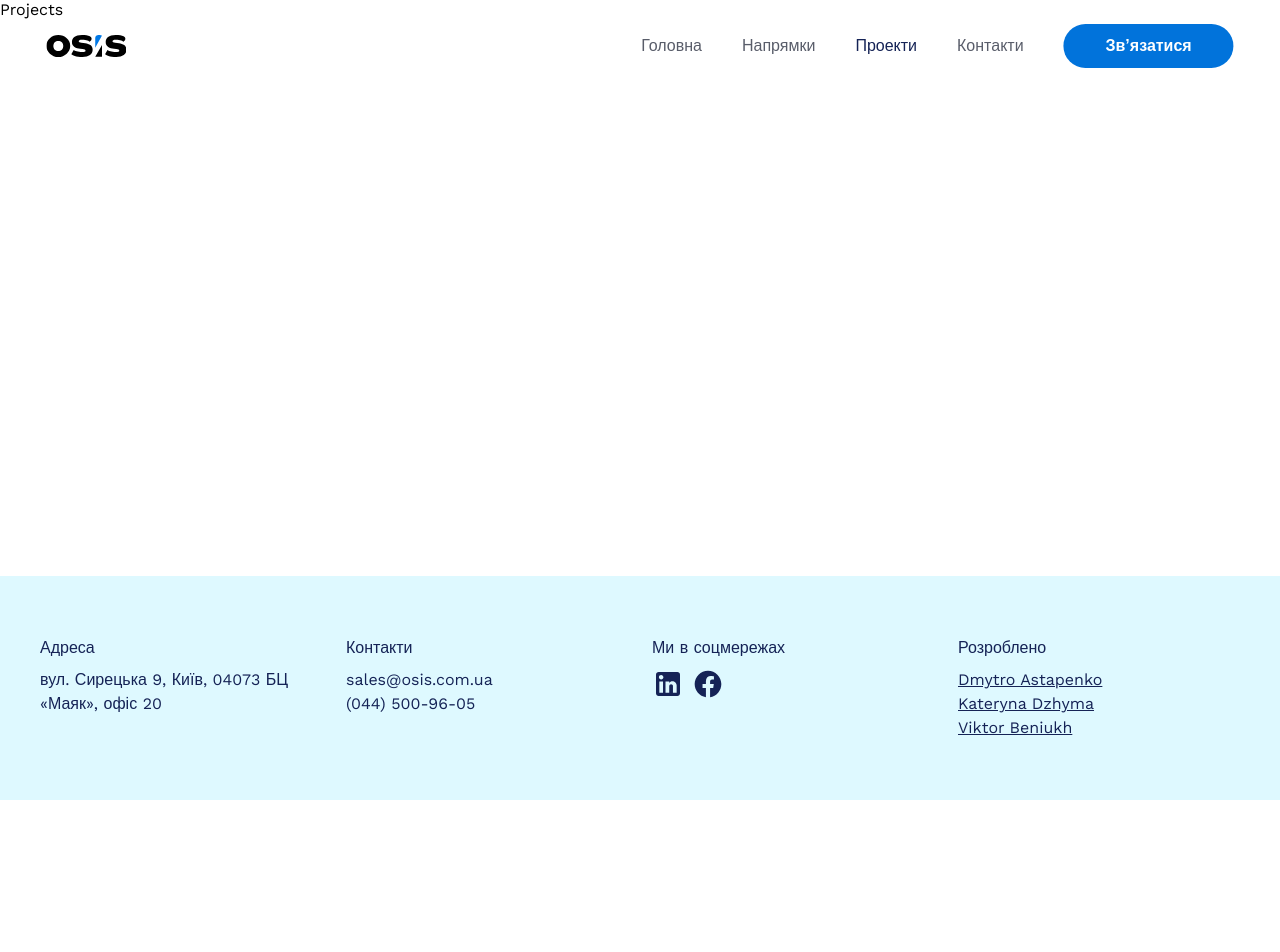
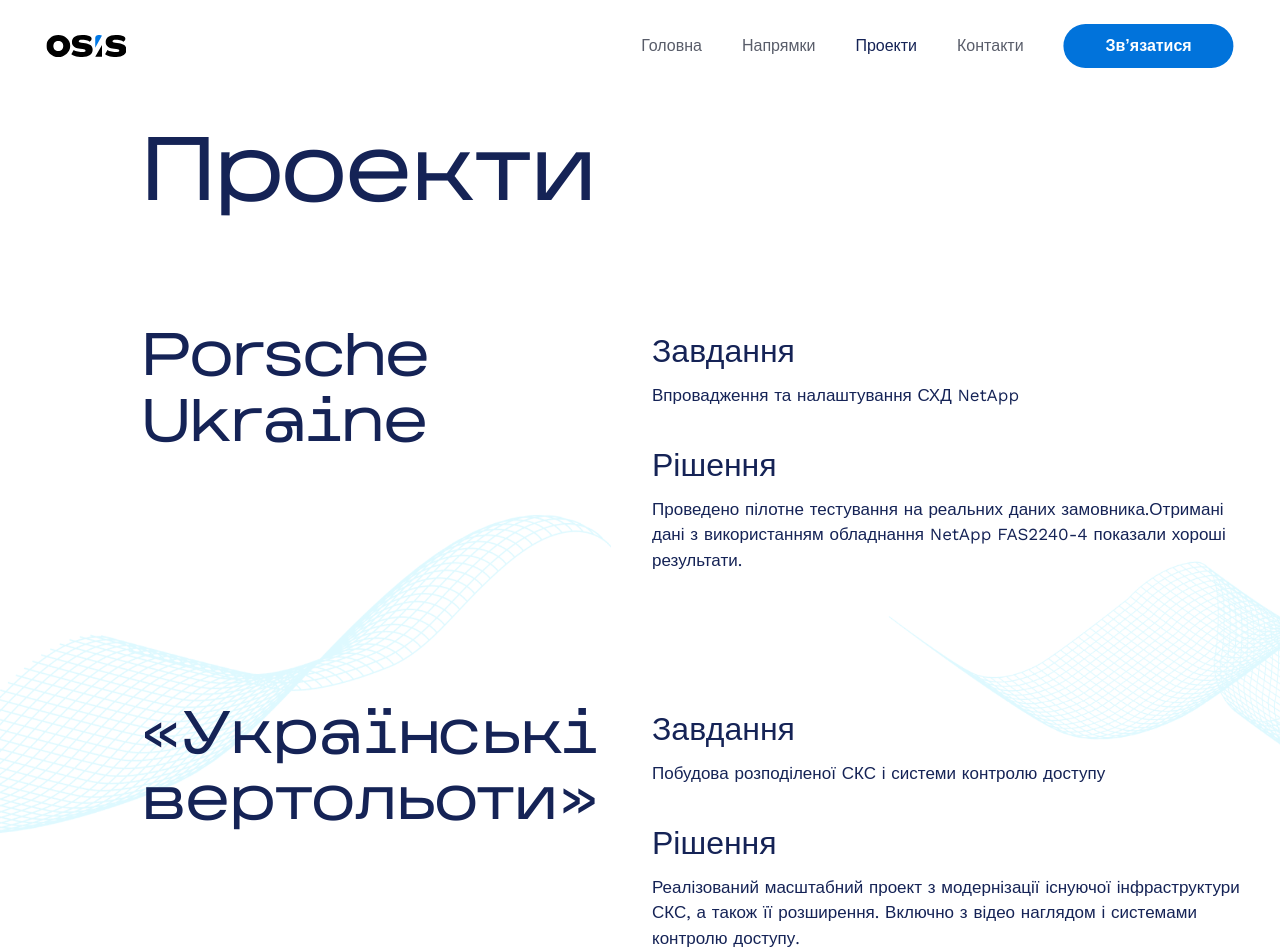
Before and after one commit to Bonum-taurus/OSIS, a React (Create React App) app in the folder osis/: page /#/projects in a window 1280 px wide. Shown: the top 952 px of the page. Before the commit the page ends 800 px from the top, so only its background shows below. Built offline with nearby package versions, Linux system fonts and the light colour scheme.

Commit message:
added projects page

```diff
--- /dev/null
+++ b/osis/src/components/ButtonConsultation/ButtonConsultation.scss
@@ -0,0 +1,48 @@
+@import '../../utilities.scss';
+
+.button-consultation {
+  border: none;
+
+  width: 384px;
+  height: 80px;
+
+  padding: 10px 40px;
+
+  cursor: pointer;
+
+  background-color: $button-color;
+  border-radius: 100px;
+
+  display: flex;
+  justify-content: space-between;
+  align-items: center;
+
+  transition: all .5s;
+
+  &__name {
+    color: #fff;
+    font-size: 16px;
+    font-weight: 600;
+    line-height: 150%;
+  }
+
+  &__arrow {
+    background-color: $active-color;
+    border-radius: 100px;
+    padding: 16px 24px;
+
+    display: flex;
+    justify-content: right;
+    align-items: center;
+
+    transition: all .5s;
+  }
+
+  &:hover &__arrow {
+    padding-left: 100px;
+  }
+
+  &:active {
+    background-color: $active-color;
+  }
+}
--- /dev/null
+++ b/osis/src/components/ButtonConsultation/ButtonConsultation.tsx
@@ -0,0 +1,22 @@
+import { useNavigate } from 'react-router-dom';
+
+import './ButtonConsultation.scss';
+import arrow from '../../images/button/arrow-nav.svg';
+
+export const ButtonConsultation = () => {
+  const navigate = useNavigate();
+
+  return (
+    <button
+      className="button-consultation"
+      onClick={() => navigate('/contacts')}
+    >
+      <span className="button-consultation__name">
+        Зв’язатися з нами
+      </span>
+      <span className="button-consultation__arrow">
+        <img src={arrow} alt="arrow" />
+      </span>
+    </button>
+  )
+}
--- /dev/null
+++ b/osis/src/components/ButtonConsultation/index.js
@@ -0,0 +1 @@
+export * from './ButtonConsultation';
--- a/osis/src/components/VendorCard/VendorCard.scss
+++ b/osis/src/components/VendorCard/VendorCard.scss
@@ -26,7 +26,27 @@
 .vendor {
   @include card;
 
+  &:hover &__logo--12::before {
+    font-size: 30px;
+    color: $button-color;
+    font-family: $title-font;
+  }
+
   &__logo {
-    @include cardLoop($vendors, vendor)
+    @include cardLoop($vendors, vendor);
+
+    display: flex;
+    justify-content: center;
+    align-items: center;
+
+    &--12::before {
+      content: 'Інші';
+      font-family: 'Work Sans';
+      color: #212529;
+      font-size: 24px;
+      line-height: 150%;
+
+      transition: all .4s;
+    }
   }
 }
--- a/osis/src/pages/directions/Directions.scss
+++ b/osis/src/pages/directions/Directions.scss
@@ -8,7 +8,7 @@
   @include grid;
 
   &__title {
-    @include subtitle;
+    @include title();
 
     grid-column: 2 / 8;
 
@@ -21,7 +21,7 @@
 
   &__parallax-box-left {
     grid-column: 1 / 5;
-    grid-row: 2 / 3;
+    grid-row: 2 / 4;
 
     position: relative;
   }
@@ -30,6 +30,8 @@
     position: absolute;
     top: 0;
     left: -175%;
+
+    z-index: -10;
   }
 
   &__parallax-box-right {
@@ -37,12 +39,12 @@
     grid-row: 3 / 4;
 
     position: relative;
-    z-index: -10;
   }
 
   &__parallax-right {
     position: absolute;
-    top: -50%;
+    top: 0;
+    right: -75%;
 
     z-index: -10;
   }
--- a/osis/src/pages/projects/Projects.scss
+++ b/osis/src/pages/projects/Projects.scss
@@ -0,0 +1,84 @@
+@import '../../utilities.scss';
+
+$margin-bottom: 100px;
+
+.projects {
+  @include container;
+
+  padding: 128px $padding-sides 0;
+
+  @include grid;
+
+  &__title {
+    @include title();
+
+    margin-bottom: $margin-bottom;
+
+    grid-column: 2 / 7;
+  }
+
+  &__block {
+    margin-bottom: $margin-bottom;
+
+    grid-column: 7 / 13;
+  }
+
+  &__subtitle {
+    @include title(60px);
+
+    grid-column: 2 / 7;
+
+    &--consultation {
+      grid-column: 2 / 8;
+
+      margin-bottom: 60px;
+    }
+  }
+
+  &__name {
+    color: $active-color;
+    font-size: 32px;
+    line-height: 150%;
+
+    margin-bottom: 8px;
+  }
+
+  &__text {
+    @include text;
+
+    color: $active-color;
+
+    margin-bottom: 32px;
+  }
+
+  &__button-consultation {
+    grid-column: 7 / 13;
+
+    margin-bottom: 60px;
+  }
+
+  &__parallax-box-left {
+    grid-column: 1 / 6;
+
+    position: relative;
+    z-index: -10;
+  }
+
+  &__parallax-left {
+    position: absolute;
+    top: 0;
+    left: -80%;
+  }
+
+  &__parallax-box-right {
+    grid-column: 8 / 13;
+
+    position: relative;
+    z-index: -10;
+  }
+
+  &__parallax-right {
+    position: absolute;
+    right: -125%;
+  }
+}
--- a/osis/src/pages/projects/Projects.tsx
+++ b/osis/src/pages/projects/Projects.tsx
@@ -1,9 +1,120 @@
+import { ButtonConsultation } from '../../components/ButtonConsultation';
 import './Projects.scss';
+
+import { Parallax } from 'react-scroll-parallax';
+import { WaveParallax } from '../../components/WaveParallax';
+import wave_left from '../../images/parallax/projects-wave-parallax.png';
+import wave_right from '../../images/parallax/directions-wave-parallax.png';
 
 export const Projects = () => {
   return (
-    <div className="projects">
-      <h1>Projects</h1>
-    </div>
+    <section className="projects">
+      <h2 className="projects__title">
+        Проекти
+      </h2>
+
+      <h3 className="projects__subtitle">
+        Porsche Ukraine
+      </h3>
+      <article className="projects__block">
+        <h4 className="projects__name">
+          Завдання
+        </h4>
+        <p className="projects__text">
+          Впровадження та налаштування СХД NetApp
+        </p>
+
+        <h4 className="projects__name">
+          Рішення
+        </h4>
+        <p className="projects__text">
+          Проведено пілотне тестування на реальних даних замовника.Отримані дані з використанням обладнання NetApp FAS2240-4 показали хороші результати.
+        </p>
+      </article>
+
+      <div className="projects__parallax-box-left">
+        <Parallax
+          className="projects__parallax-left"
+          translateY={['-80%', '160%']}
+        >
+          <WaveParallax wave={wave_left} />
+        </Parallax>
+      </div>
+
+      <h3 className="projects__subtitle">
+        «Українські вертольоти»
+      </h3>
+      <article className="projects__block">
+        <h4 className="projects__name">
+          Завдання
+        </h4>
+        <p className="projects__text">
+          Побудова розподіленої СКС і системи контролю доступу
+        </p>
+
+        <h4 className="projects__name">
+          Рішення
+        </h4>
+        <p className="projects__text">
+          Реалізований масштабний проект з модернізації існуючої інфраструктури СКС, а також її розширення. Включно з відео наглядом і системами контролю доступу.
+        </p>
+      </article>
+
+      <div className="projects__parallax-box-right">
+        <Parallax
+          className="projects__parallax-right"
+          translateY={['0%', '-180%']}
+        >
+          <WaveParallax wave={wave_right} />
+        </Parallax>
+      </div>
+
+
+      <h3 className="projects__subtitle">
+        «КОСМО»
+      </h3>
+      <article className="projects__block">
+        <h4 className="projects__name">
+          Завдання
+        </h4>
+        <p className="projects__text">
+          Побудова бездротової інфраструктури. Модернізація периметра мережі і побудова відмовостійкого периметру мережі передачі даних.
+        </p>
+
+        <h4 className="projects__name">
+          Рішення
+        </h4>
+        <p className="projects__text">
+          Побудований захищений периметр мережі, два незалежних модуля Internet і WAN, внутрішня і зовнішня DMZ. Організовано збір статистики з використанням протоколу NetFlow. Також реалізована бездротова інфраструктура в логістичному центрі. Архітектура побудована на топових продуктах лінійки Cisco. Як продукт для моніторингу були обрані Cisco Prime Infrastructure та Fluke Networks.
+        </p>
+      </article>
+
+      <h3 className="projects__subtitle">
+        Один із найбільших банків України
+      </h3>
+      <article className="projects__block">
+        <h4 className="projects__name">
+          Завдання
+        </h4>
+        <p className="projects__text">
+          Підвищення рівня безпеки віртуальної інфраструктури Банку.
+        </p>
+
+        <h4 className="projects__name">
+          Рішення
+        </h4>
+        <p className="projects__text">
+          Реалізовано унікальний у своєму роді проект з розвитку та підвищення рівня безпеки віртуальної інфраструктури, що дозволило значно полегшити систему виявлення інцидентів, завдяки введенню нормативних документів, що регламентують як розмежування доступу зокрема, так і роботу віртуальної інфраструктури в цілому.
+        </p>
+      </article>
+
+      <h3 className="projects__subtitle projects__subtitle--consultation">
+        Потрібна консультація?
+      </h3>
+
+      <div className="projects__button-consultation">
+        <ButtonConsultation/>
+      </div>
+    </section>
   )
 }
--- a/osis/src/utilities.scss
+++ b/osis/src/utilities.scss
@@ -25,9 +25,10 @@
   column-gap: 24px;
 }
 
-@mixin subtitle {
+@mixin title($font-size: 90px) {
+  color: $active-color;
   font-family: $title-font;
-  font-size: 90px;
+  font-size: $font-size;
   line-height: 110%
 }
 
```
Also changed, not shown: osis/src/pages/directions/Directions.tsx (+4 -5 lines), osis/src/pages/main/Main.scss (+7 -7 lines), osis/src/images/parallax/projects-wave-parallax.png (added).
